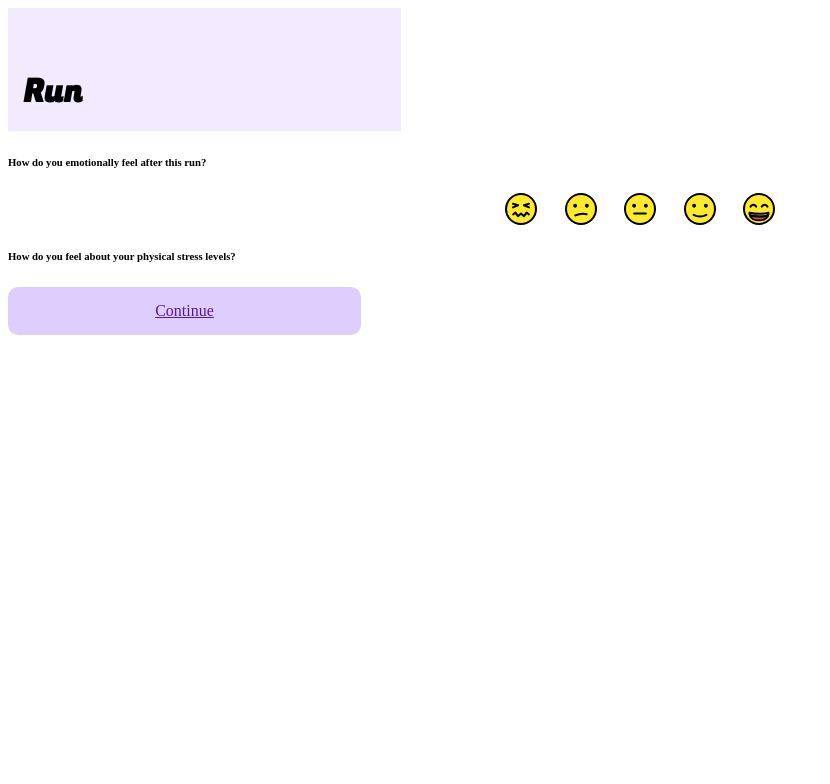
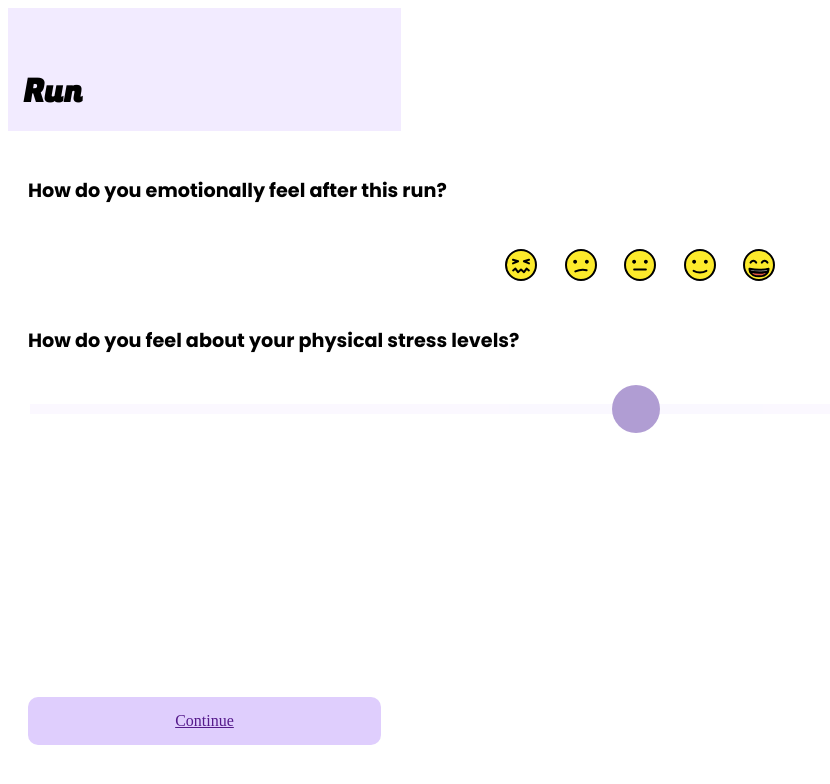
Before and after one commit to Weezah-Traction/traction, a SvelteKit app: page /postrun/step3 in a window 1280 px wide. Shown: the top 784 px of the page, without its empty margins (0-830 px from the left). Built offline with nearby package versions, Linux system fonts and the light colour scheme.

Commit message:
:construction: layout adjustments
I added some more elements to the postrun screens. Also was able to get the "continue" button to be in a fixed position at the bottom

```diff
--- a/src/routes/postrun/+page.svelte
+++ b/src/routes/postrun/+page.svelte
@@ -19,17 +19,24 @@
 <style>
     .container {
         background-color: var(--lavender-100);
-        height: 852px;
+        height: 100%;
         display: flex;
         flex-direction: column;
         align-items: center;
     }
+
+    img {
+        height: 168px;
+        width: 176px;
+    }
+
     .main {
         display: flex;
         flex-direction: column;
+        align-items: center;
         width: 353px;
         margin: 20px;
-        padding: 150px 0px 300px 0px;
+        padding: 150px 0px 0px 0px;
     }
 
     h1 {
@@ -58,6 +65,8 @@
         align-items: center;
         background-color: var(--lavender-300);
         border-radius: 10px;
+        position: absolute; bottom: 0;
+        margin: 0px 0px 55px 0px;
     }
 
     a {
--- a/src/routes/postrun/step2/+page.svelte
+++ b/src/routes/postrun/step2/+page.svelte
@@ -30,5 +30,7 @@
         align-items: center;
         background-color: var(--lavender-300);
         border-radius: 10px;
+        margin: 0px 0px 55px 0px;
+        position: absolute; bottom: 0;
     }
 </style>
--- a/src/routes/postrun/step3/+page.svelte
+++ b/src/routes/postrun/step3/+page.svelte
@@ -1,17 +1,21 @@
 <script>
     import BlankHeader from "$lib/BlankHeader.svelte";
     import EmojiRadio from "$lib/EmojiRadio.svelte";
+
 </script>
 
 <slot>
     <BlankHeader></BlankHeader>
-    <div>
+    <div class="container">
         <div>
             <h6>How do you emotionally feel after this run?</h6>
             <EmojiRadio></EmojiRadio>
         </div>
         <div>
             <h6>How do you feel about your physical stress levels?</h6>
+            <div class="slidecontainer">
+                <input type="range" min="1" max="100" value="50" class="slider" id="myRange">
+            </div>
         </div>
         <div class="continue">
             <a href="">Continue</a>
@@ -21,6 +25,12 @@
 </slot>
 
 <style>
+    .container {
+        padding: 0 20px;
+        display: flex;
+        flex-direction: column;
+    }
+
     .continue {
         width: 353px;
         height: 48px;
@@ -29,5 +39,42 @@
         align-items: center;
         background-color: var(--lavender-300);
         border-radius: 10px;
+        margin: 0px 0px 55px 0px;
+        position: absolute; bottom: 0;
+    }
+
+    h6 {
+        font-family: 'Poppins';
+        font-size: 19.2px;
+    }
+
+    .slidecontainer {
+        width: 100%;
+    }
+
+    .slider {
+        -webkit-appearance: none;
+        appearance: none;
+        width: 100%;
+        height: 10px;
+        background: var(--lavender-100);
+        outline: none;
+        opacity: 0.7;
+        -webkit-transition: .2s;
+        transition: opacity .2s;
+    }
+
+    .slider:hover {
+        opacity: 1;
+    }
+
+    .slider::-webkit-slider-thumb {
+        -webkit-appearance: none; /* Override default look */
+        appearance: none;
+        width: 48px; /* Set a specific slider handle width */
+        height: 48px; /* Slider handle height */
+        background: var(--lavender-500); /* Green background */
+        cursor: pointer; /* Cursor on hover */
+        border-radius: 100px;
     }
 </style>
--- a/src/routes/postrun/step4/+page.svelte
+++ b/src/routes/postrun/step4/+page.svelte
@@ -4,14 +4,14 @@
 
 <slot>
     <BlankHeader></BlankHeader>
-    <div>
+    <div class="container">
         <div>
             <h2>Stretches</h2>
             <p>You can find some more cooldown stretches & Recommendation to relax your body on the home screen </p>
         </div>
         <div> <!--Might need to add a gallery component here for the stretches-->
             <h2>Dynamic Leg Swings</h2>
-            <img src="" alt="">
+            <img src="" alt="Gif image">
         </div>
         <div class="continue">
             <a href="">Continue</a>
@@ -20,6 +20,13 @@
 </slot>
 
 <style>
+    .container {
+        display: flex;
+        flex-direction: column;
+        align-items: center;
+        padding: 20px;
+    }
+
     .continue {
         width: 353px;
         height: 48px;
@@ -28,5 +35,11 @@
         align-items: center;
         background-color: var(--lavender-300);
         border-radius: 10px;
+        margin: 0px 0px 55px 0px;
+        position: absolute; bottom: 0;
+    }
+
+    h2 {
+        font-family: 'Fugaz One';
     }
 </style>
```
